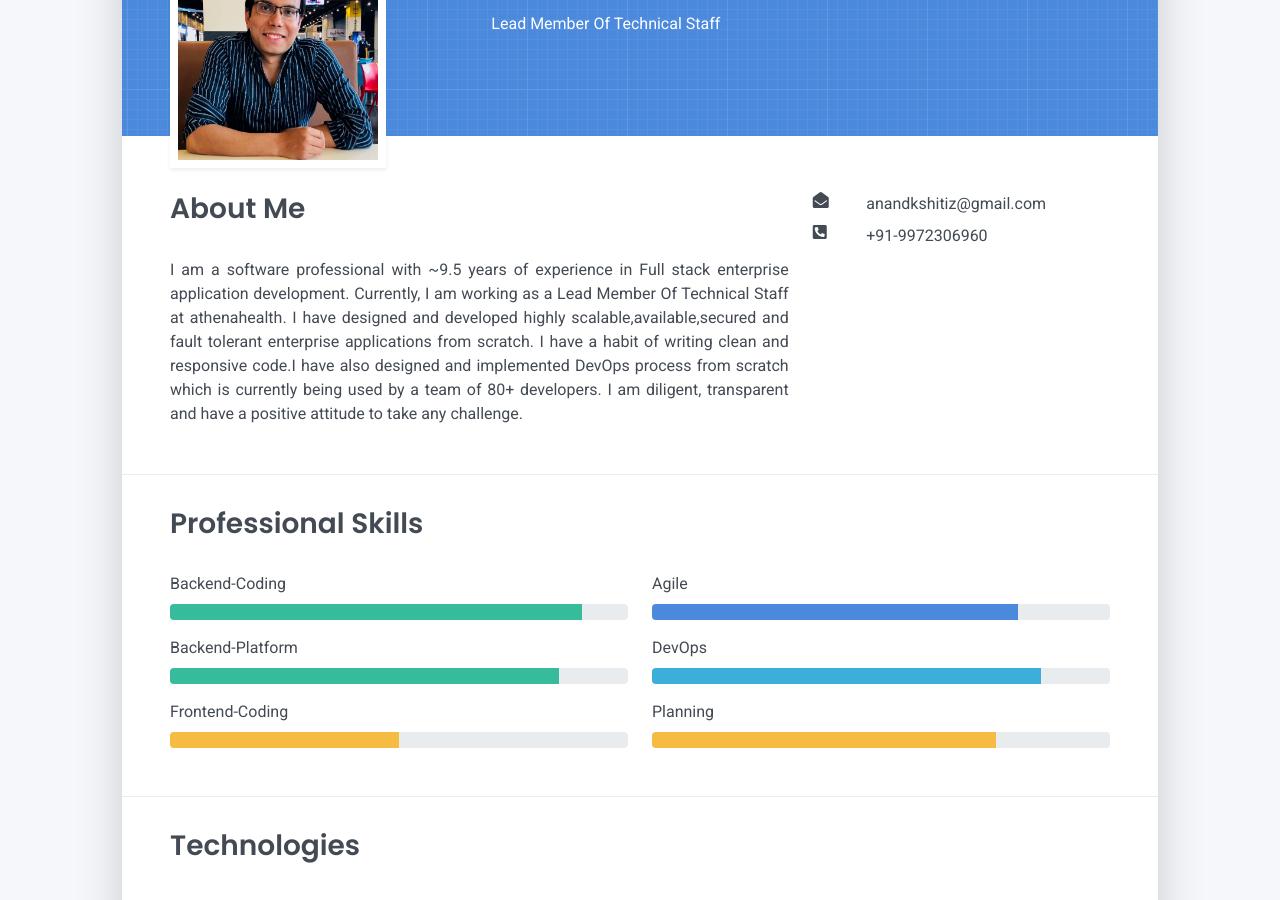
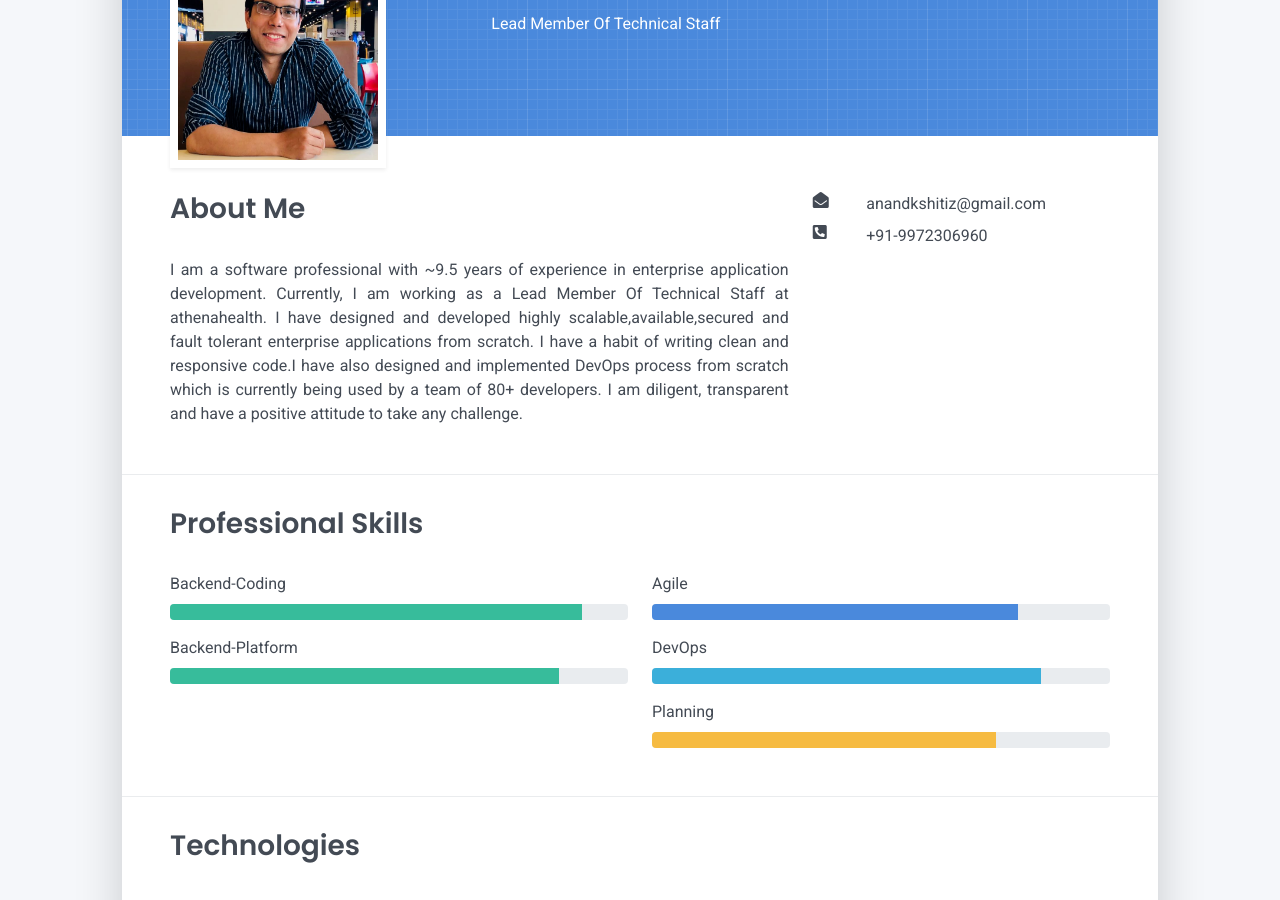
Before and after one commit to anandkshitiz/anandkshitiz.github.io, a Jekyll site: the page built from tabs/about.md, in a window 1280 px wide and 900 px high, scrolled down 200 px. Built offline with Jekyll 4.4.1, drawn with Linux system fonts in a browser that asks for light colours.

Commit message:
removed frontend details

```diff
--- a/tabs/about/content/about-section.html
+++ b/tabs/about/content/about-section.html
@@ -1,7 +1,7 @@
 <div class="row grid-divider">
   <div class="col-md-8">
     <h2 class="h3 mb-3">About Me</h2>
-    <p style="text-align: justify">I am a software professional with  ~9.5 years of experience in Full stack
+    <p style="text-align: justify">I am a software professional with  ~9.5 years of experience in
       enterprise application development. Currently, I am working as a Lead Member Of Technical Staff at athenahealth.
       I have designed and developed highly scalable,available,secured and fault tolerant enterprise
       applications from scratch.
--- a/tabs/about/content/skills-section.html
+++ b/tabs/about/content/skills-section.html
@@ -15,13 +15,13 @@
         </div>
       </div>
     </div>
-    <div class="mb-2"><span>Frontend-Coding</span>
+    <!-- <div class="mb-2"><span>Frontend-Coding</span>
       <div class="progress my-1">
         <div class="progress-bar bg-warning" role="progressbar" data-aos="zoom-in-right" data-aos-delay="300"
           data-aos-anchor=".skills-section" style="width: 50%" aria-valuenow="50" aria-valuemin="0" aria-valuemax="100">
         </div>
       </div>
-    </div>
+    </div> -->
   </div>
   <div class="col-md-6">
     <div class="mb-2"><span>Agile</span>
```
